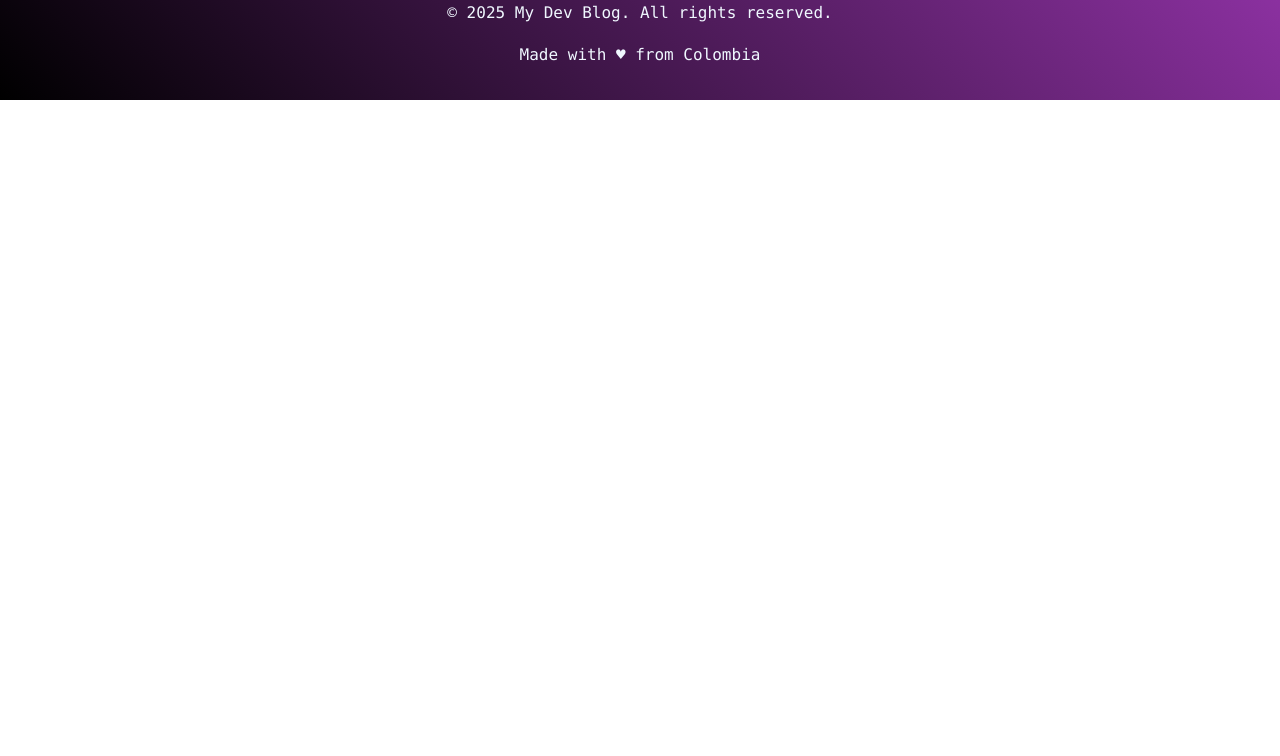
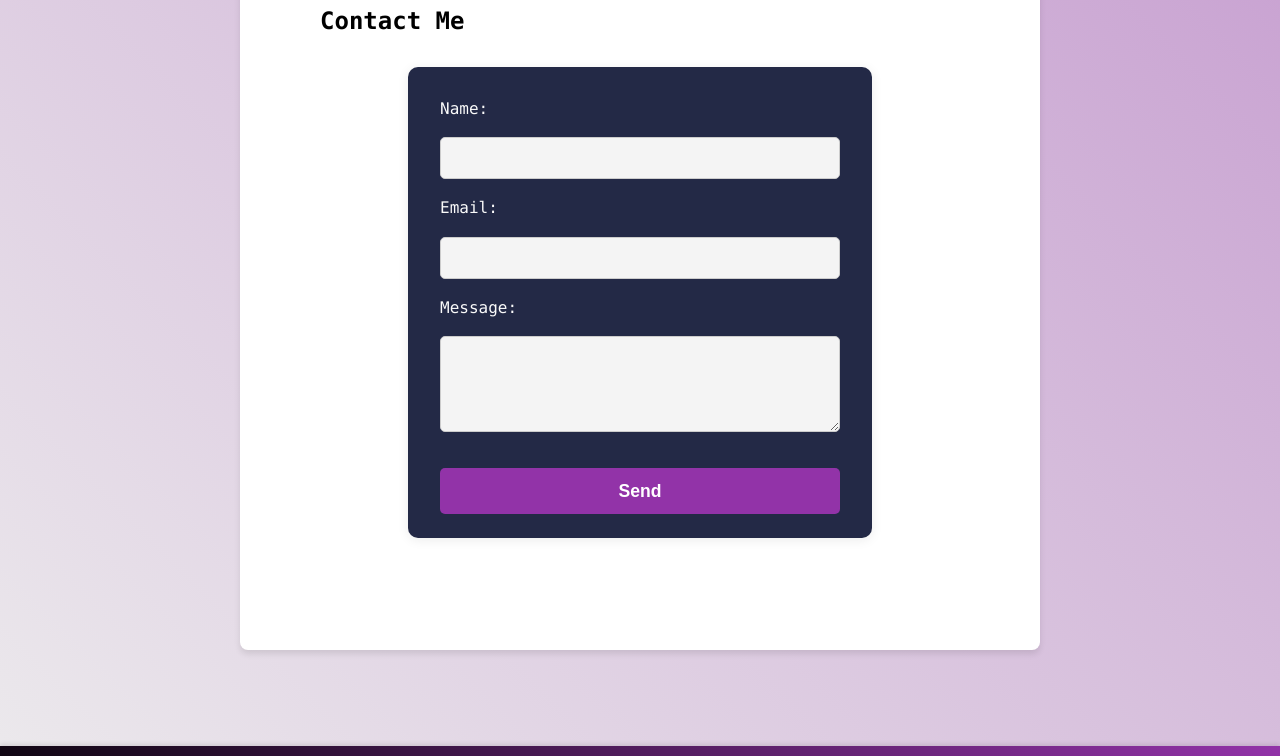
Before and after one commit to nibague/web_portafolio, a plain HTML site: page index.html in a window 1280 px wide. Shown: the part 3355-4111 px from the top of the page. Before the commit the page ends 3455 px from the top, so only its background shows below. Drawn offline with Linux system fonts and the light colour scheme.

Commit message:
adding the contact form

```diff
--- a/index.html
+++ b/index.html
@@ -103,8 +103,8 @@
 
             </div>
             <div class="project-content">
-              <h3>A Basic firmware</h3>
-              <p>Embedded C firmware for microcontrollers</p>
+              <h3>Tic Tac Toe game</h3>
+              <p>Javascript game where we apply different programming concepts</p>
             </div>
           </a>
           <a href="#">
@@ -112,8 +112,8 @@
 
             </div>
             <div class="project-content">
-              <h3>A Basic firmware</h3>
-              <p>Embedded C firmware for microcontrollers</p>
+              <h3>An AI chatbot</h3>
+              <p>This is a friend that can assist you with common questions and answers</p>
             </div>
           </a>
           <a href="#">
@@ -126,6 +126,23 @@
             </div>
           </a>
           </div>
+        </article>
+      </section>
+      <section id="Contact">
+        <article>
+          <h2>Contact Me</h2>
+          <form class="contact-form">
+            <label for="name">Name:</label>
+            <input type="text" id="name" name="name" required>
+
+            <label for="email">Email:</label>
+            <input type="email" id="email" name="email" required>
+
+            <label for="message">Message:</label>
+            <textarea id="message" name="message" rows="5" required></textarea>
+
+            <button type="submit">Send</button>
+          </form>
         </article>
       </section>
     </main>
@@ -160,6 +177,46 @@
   transform: scale(1.15);
   filter: brightness(1.3);
 }
+.contact-form {
+  display: flex;
+  flex-direction: column;
+  gap: 1.2em;
+  max-width: 400px;
+  margin: 2em auto;
+  background: #232946;
+  padding: 2em 2em 1.5em 2em;
+  border-radius: 10px;
+  box-shadow: 0 2px 12px rgba(0,0,0,0.08);
+}
+.contact-form label {
+  color: #fafafa;
+  font-weight: 500;
+}
+.contact-form input,
+.contact-form textarea {
+  padding: 0.7em;
+  border: 1px solid #ccc;
+  border-radius: 5px;
+  font-size: 1em;
+  background: #f4f4f4;
+  color: #232946;
+  resize: vertical;
+}
+.contact-form button {
+  margin-top: 1em;
+  padding: 0.7em 1.5em;
+  background: #9233a8;
+  color: #fff;
+  border: none;
+  border-radius: 5px;
+  font-size: 1.1em;
+  font-weight: bold;
+  cursor: pointer;
+  transition: background 0.2s;
+}
+.contact-form button:hover {
+  background: #6d247a;
+}
 </style>
   </body>
 </html>
```
